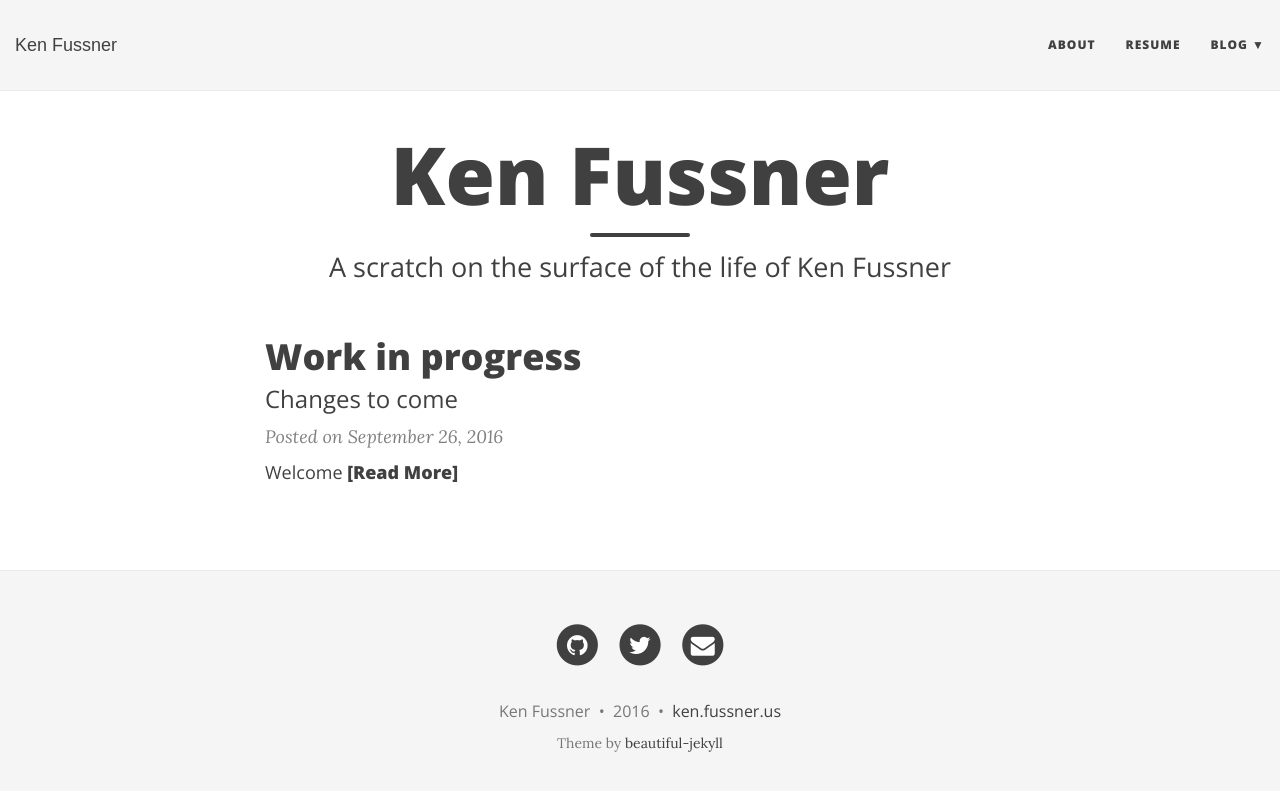
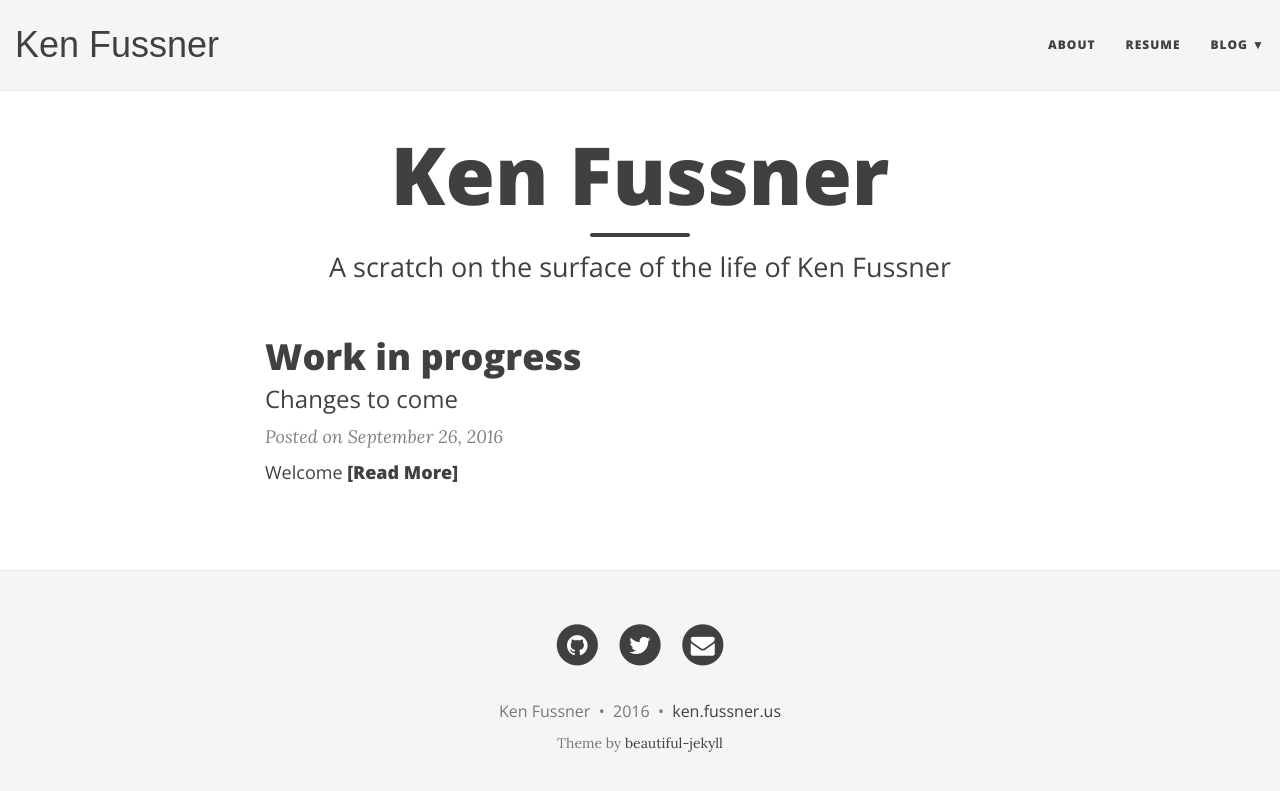
Before and after one commit to kenfussner/kenfussner.github.io, a Jekyll site: the page built from index.html, in a window 1280 px wide. Shown: the top 791 px of the page. Built offline with Jekyll 4.4.1, drawn with Linux system fonts in a browser that asks for light colours; nearby versions of some CDN libraries; some web fonts are replaced; the list of posts is cut into pages by our own code.

Commit message:
Oops... meant font size

```diff
--- a/css/main.css
+++ b/css/main.css
@@ -121,7 +121,7 @@
 .navbar-custom .navbar-brand:focus {
   font-family: 'Antic', sans-serif;
   font-weight: 400;
-  font-weight: 2em;
+  font-size: 2em;
 }
 
 .navbar-custom .nav li a:hover,
```
